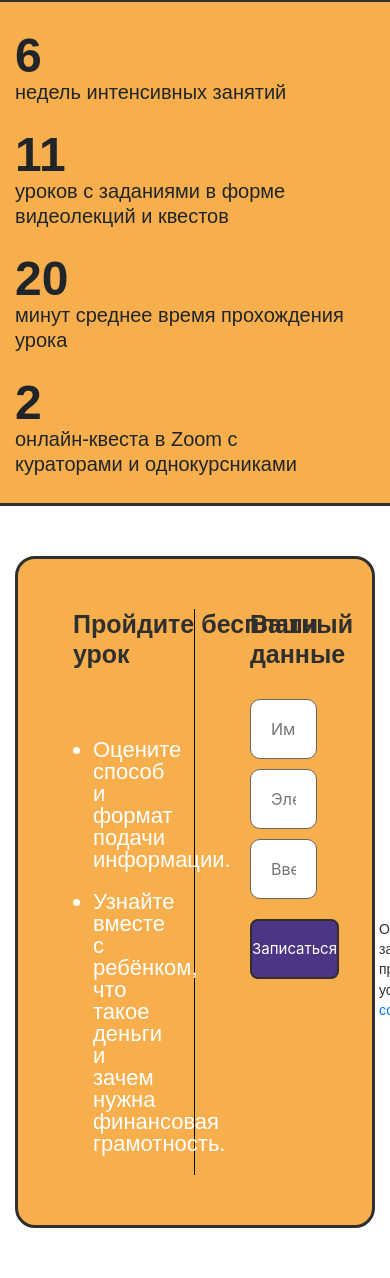
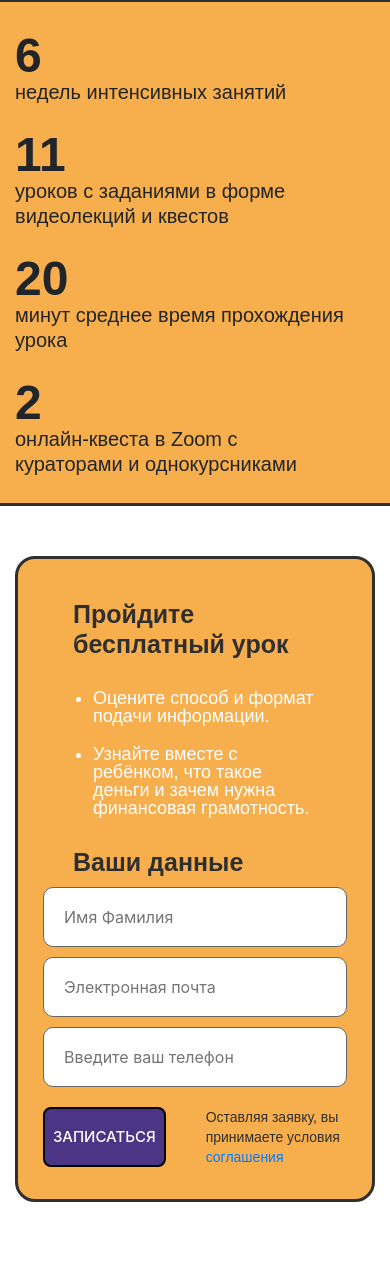
Before and after one commit to catdimson/testing_vision_web, a Django app: page / in a window 390 px wide; the page is wider, and only the part inside the window is pictured. Shown: the part 4244-5522 px from the top of that part. After the commit the page ends 5446 px from the top of that part, so only its background shows below. Run offline with Django 3.2, Linux system fonts and the light colour scheme; some libraries are stand-ins or nearby versions; some web fonts are replaced.

Commit message:
добавлена адаптивность для формы

```diff
--- a/static/styles/styles.css
+++ b/static/styles/styles.css
@@ -164,8 +164,11 @@ input {
 .btn--light-blue:focus {
   color: #ffffff;
 }
-.btn--sumbit {
+.btn--submit {
   text-transform: uppercase;
+  border-color: #000000;
+  font-size: 16px;
+  font-weight: 500;
 }
 .small-text {
   font-size: 14px;
@@ -570,6 +573,35 @@ input {
     font-size: 20px;
   }
 }
+@media (max-width: 991px) {
+  .form-wrapper {
+    display: block;
+  }
+  .form-wrapper__section {
+    width: 100%;
+    padding: 0!important;
+    border: none!important;
+  }
+  .form-wrapper .form-wrapper__section:first-child h2 {
+    margin-bottom: 30px;
+    width: auto;
+  }
+  .form-wrapper ul {
+    font-size: 18px;
+  }
+  .form-wrapper .form-wrapper__section:last-child {
+    margin-top: 30px;
+  }
+  .form-wrapper .form-wrapper__section:last-child h2 {
+    margin-bottom: 10px;
+  }
+  .form__fields {
+    padding: 0 10px;
+  }
+  .submit-row {
+    padding: 0 10px;
+  }
+}
 @media (max-width: 767px) {
   .header {
     padding: 30px 0;
@@ -709,3 +741,14 @@ input {
     width: 100%;
   }
 }
+@media (max-width: 575px) {
+  .form-wrapper {
+    padding: 15px;
+  }
+  .form-wrapper .form-wrapper__section:first-child {
+    padding: 25px 40px 0 40px!important;
+  }
+  .form-wrapper .form-wrapper__section:last-child h2 {
+    padding-left: 40px;
+  }
+}
```
Also changed, not shown: 1 other file.
